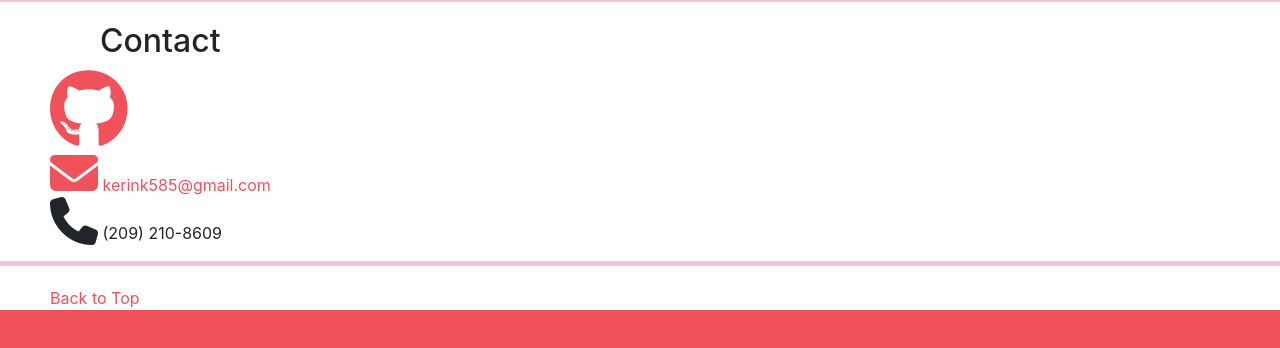
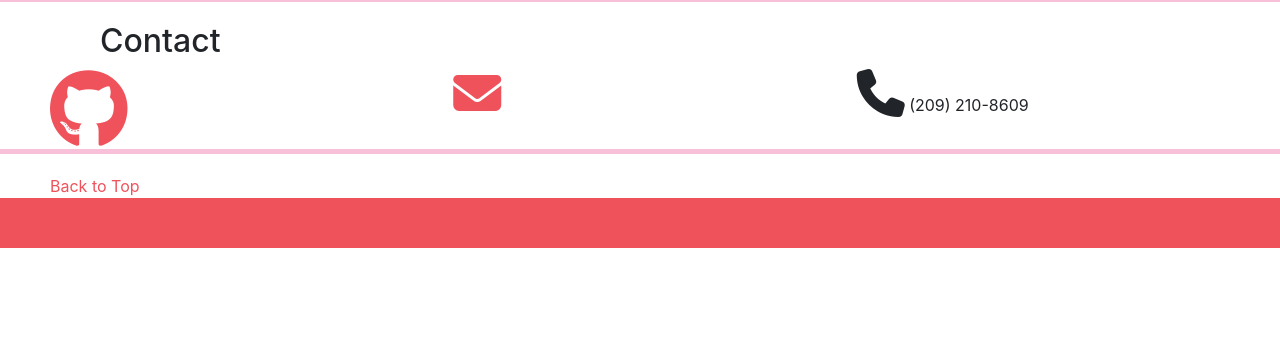
Before and after one commit to kekhan/kekhan.github.io, a plain HTML site: page index.html in a window 1280 px wide. Shown: the part 1640-1988 px from the top of the page. After the commit the page ends 1888 px from the top, so only its background shows below. Drawn offline with nearby package versions, Linux system fonts and the light colour scheme.

Commit message:
added BootStrap row to contact

```diff
--- a/index.html
+++ b/index.html
@@ -101,8 +101,8 @@
 
 		<div class="row">
 			<div class="col-md-4">
-				<a href="web/d3/heatMap/heatMap.html"><img src="projectImages/heatMap.png" class="projectImg"></a>
-				<p> Heat Map Land-Surface Temp</p>
+				<a href="d3/heatMap/heatMap.html"><img src="projectImages/heatMap.png" class="projectImg"></a>
+				<p>Heat Map Land-Surface Temp</p>
 			</div>
 			<div class="col-md-4">
 				<a href=""><img src="" class="projectImg"></a>
@@ -118,9 +118,19 @@
 
 	<section id = "contact" class = "topBorder" >
 		<h2 id = "contact">Contact</h2>
-		<a href="https://github.com/kekhan"><i class="fa fa-github fa-5x" aria-hidden="true"></i></a>  <br>
-		<a href="mailto:kerink585@gmail.com"> <i class="fa fa-envelope fa-3x" aria-hidden="true"></i> kerink585@gmail.com </a>
-		<p><i class="fa fa-phone fa-3x" aria-hidden="true"></i> (209) 210-8609</p>
+		<div class ="row">
+			<div class ="col-md-4">
+				<a href="https://github.com/kekhan"><i class="fa fa-github fa-5x" aria-hidden="true"></i>
+				</a>
+			</div>
+			<div class = "col-md-4">
+				<a href="mailto:kerink585@gmail.com"> <i class="fa fa-envelope fa-3x" aria-hidden="true" alt ="send email"></i>
+				</a>
+			</div>
+			<div class ="col-md-4">
+			    <p><i class="fa fa-phone fa-3x" aria-hidden="true"></i> (209) 210-8609</p>
+			</div>
+	    </div>
 	</section>
 
 	<footer id="footer" class="topBorder">
```
